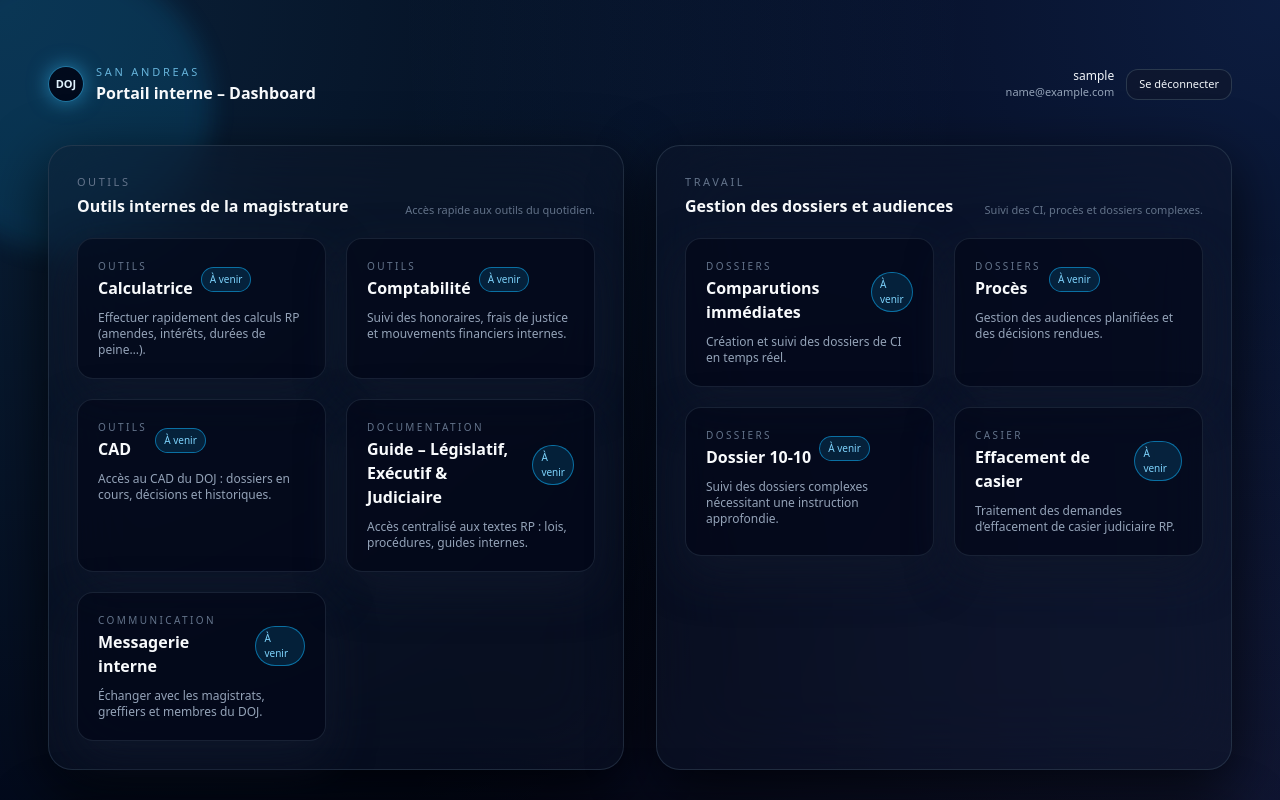
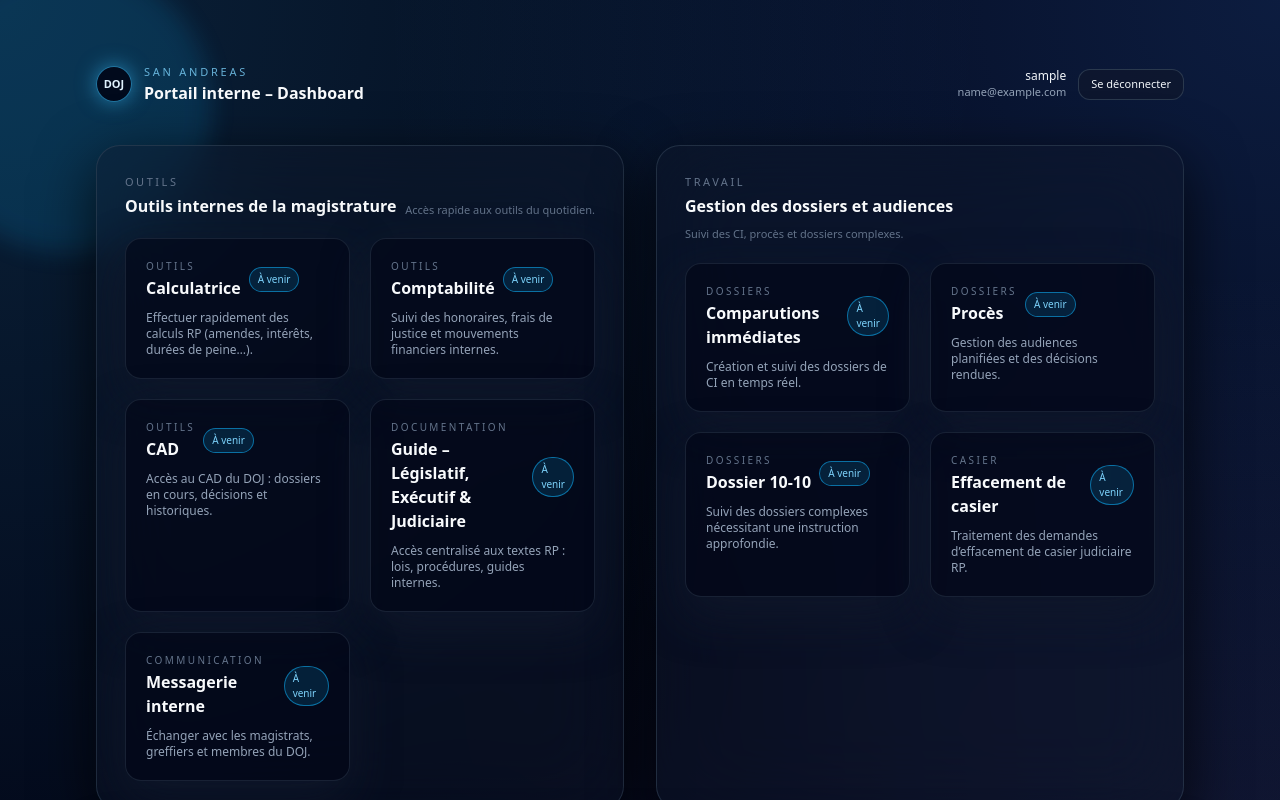
Before and after one commit to zealess/doj-frontend, a Next.js app: page /dashboard in a window 1280 px wide. Shown: the top 800 px of the page. Built offline with nearby package versions, Linux system fonts and the light colour scheme; sample sign-in values are in the browser's storage.

Commit message:
verif difference

```diff
--- a/app/dashboard/page.tsx
+++ b/app/dashboard/page.tsx
@@ -99,7 +99,7 @@ export default function DashboardPage() {
       <div className="floating-orb w-72 h-72 bg-sky-500/30 -top-10 -left-20" />
       <div className="floating-orb w-80 h-80 bg-indigo-500/30 bottom-[-80px] right-[-40px]" />
 
-      <div className="relative z-10 w-full max-w-7xl mx-auto px-4 md:px-8 lg:px-10 xl:px-12 py-10 md:py-12 lg:py-16 space-y-8 md:space-y-10">
+        <div className="relative z-10 w-full px-6 md:px-10 lg:px-16 xl:px-24 py-10 md:py-12 lg:py-16 space-y-8 md:space-y-10">
         {/* Topbar */}
         <header className="flex flex-col gap-4 md:flex-row md:items-center md:justify-between">
           <div className="flex items-center gap-3">
```
